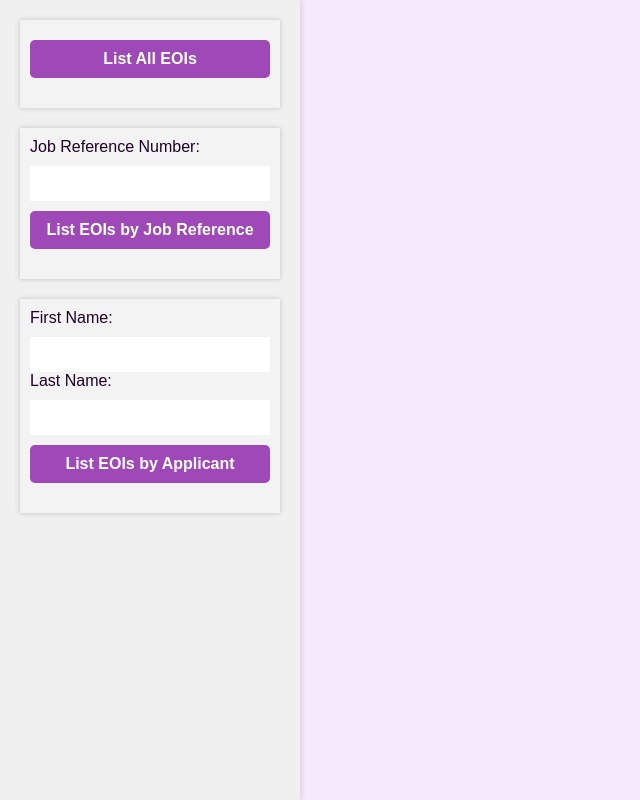
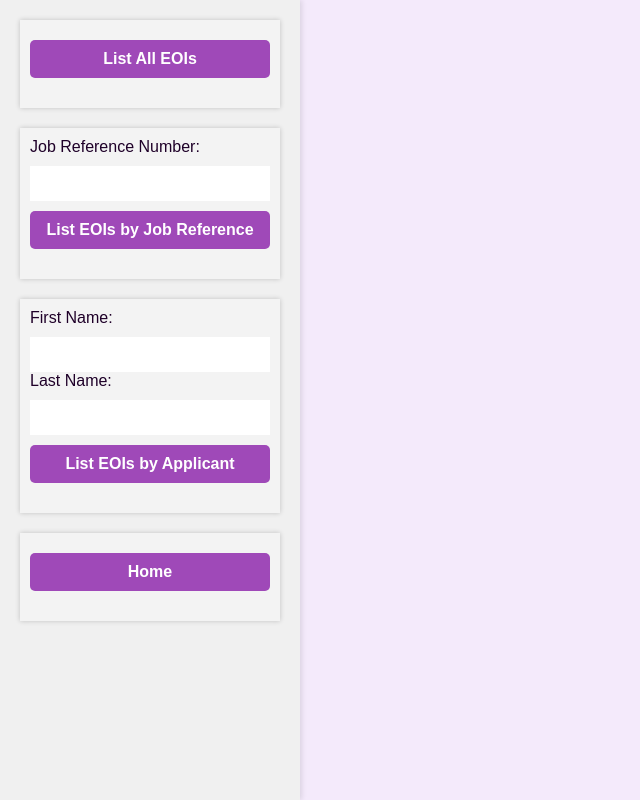
Before and after one commit to AnhPhann/cos10026_cashcats_asign2, a PHP site: page /manage.php in a window 1280 px wide. Shown: the whole page, without its empty margins (0-640 px from the left). Run offline with PHP 8.4, Linux system fonts and the light colour scheme; data that the repository does not hold is empty.

Commit message:
minor fixes

```diff
--- a/manage.php
+++ b/manage.php
@@ -10,7 +10,7 @@
 <body>
 
 <!-- Sidebar -->
-<div class="main-container">
+<div class="sidebar-container">
     <div class="sidebar">
         <div class="sidebar-section">
             <form method="post" action="manage.php">
@@ -30,6 +30,12 @@
                 First Name: <input type="text" name="firstName">
                 Last Name: <input type="text" name="lastName">
                 <input type="submit" name="list_by_name" value="List EOIs by Applicant" class="submit-btn">
+            </form>
+        </div>
+
+		<div class="sidebar-section">
+            <form method="get" action="index.php">
+                <input type="submit" value="Home" class="submit-btn">
             </form>
         </div>
     </div>
@@ -107,4 +113,5 @@
 </div>
 
 </body>
+
 </html>
```
Also changed, not shown: manage.css (+7 -0 lines).
